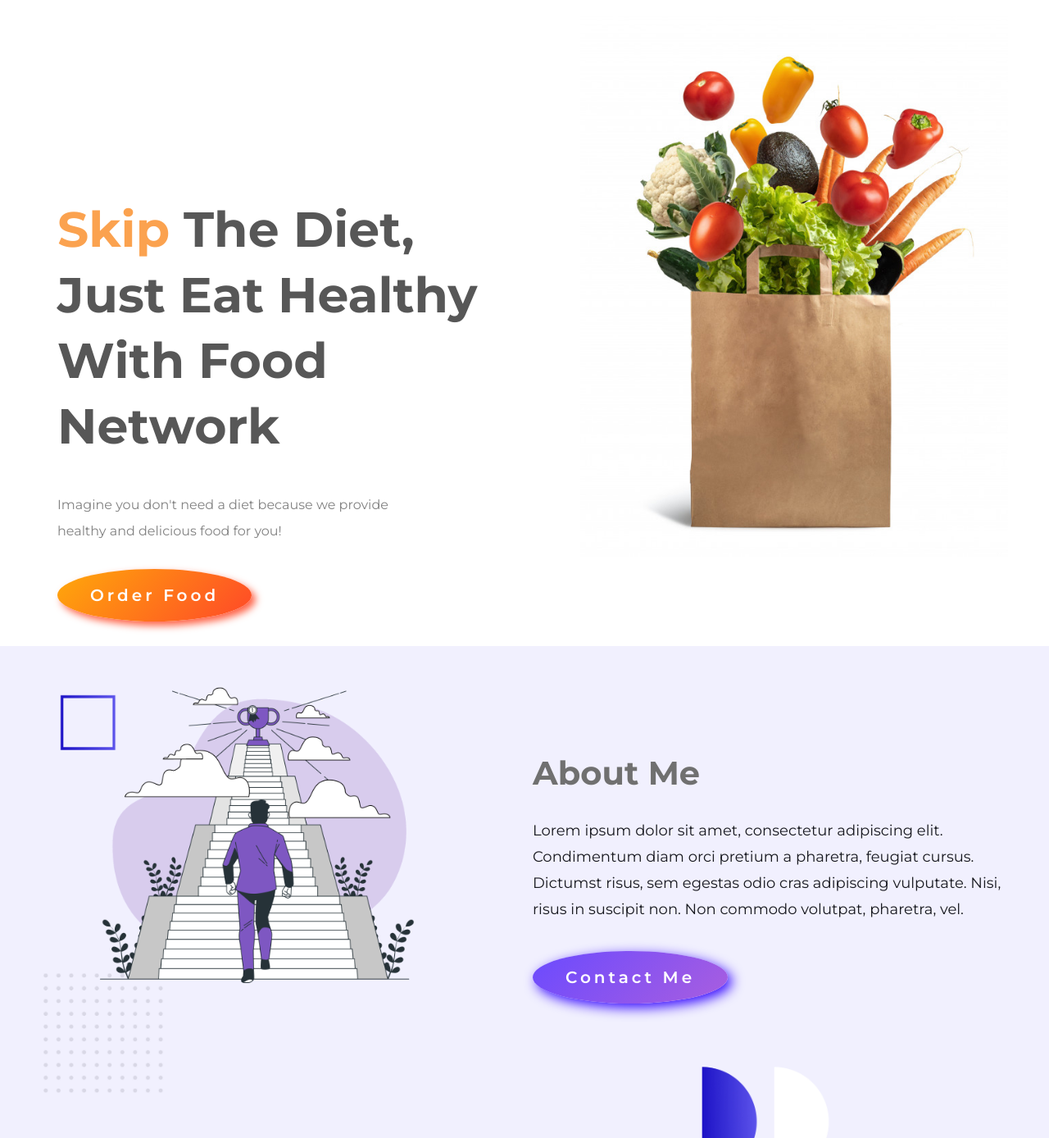
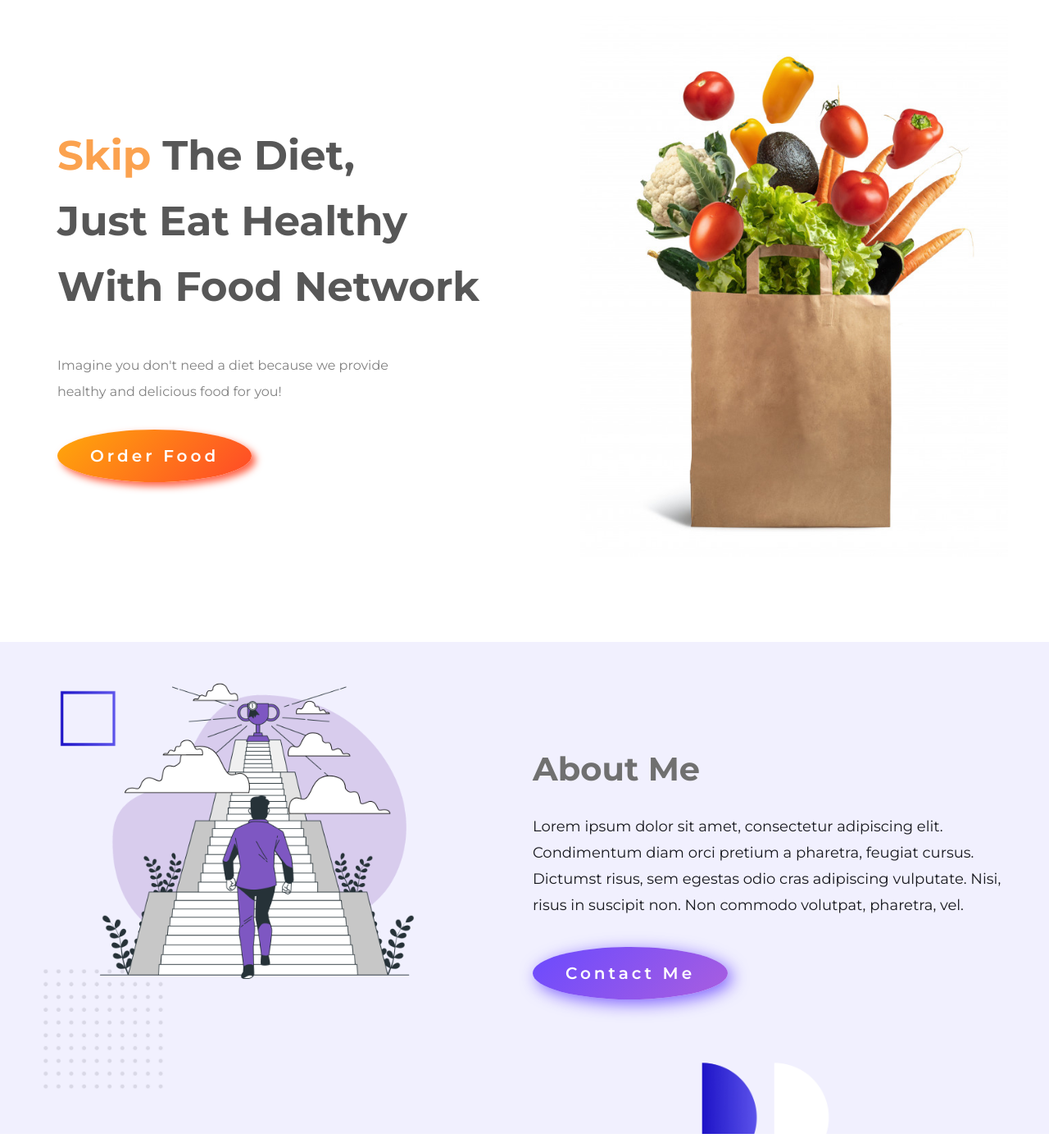
Before and after one commit to simplysamiul/Food-Network, a plain HTML site: page index.html in a window 1280 px wide. Shown: the whole page at 82% size. Drawn offline with Linux system fonts and the light colour scheme.

Commit message:
added position soluation code

```diff
--- a/css/style.css
+++ b/css/style.css
@@ -6,15 +6,15 @@
 /* Header section */
 header{
     display: flex;
-    margin:20px 50px 50px 70px;
+    margin:20px 50px 100px 70px;
 }
 .header-text{
     width: 50%;
-    margin-top:120px;
-    padding-top:100px;
+    margin-top:50px;
+    padding-top:80px;
 }
 .header-text h1{
-    font-size:60px;
+    font-size:50px;
     margin-bottom: 40px;
     color: #575757;
     line-height:5rem;
@@ -91,6 +91,6 @@ header{
     color: #ffff;
     font-weight: 600;
     font-size:20px;
-    box-shadow: 5px 5px 15px #370aff;
+    box-shadow: 5px 5px 20px #370aff9c;
     letter-spacing: 0.2em;
 }
```
